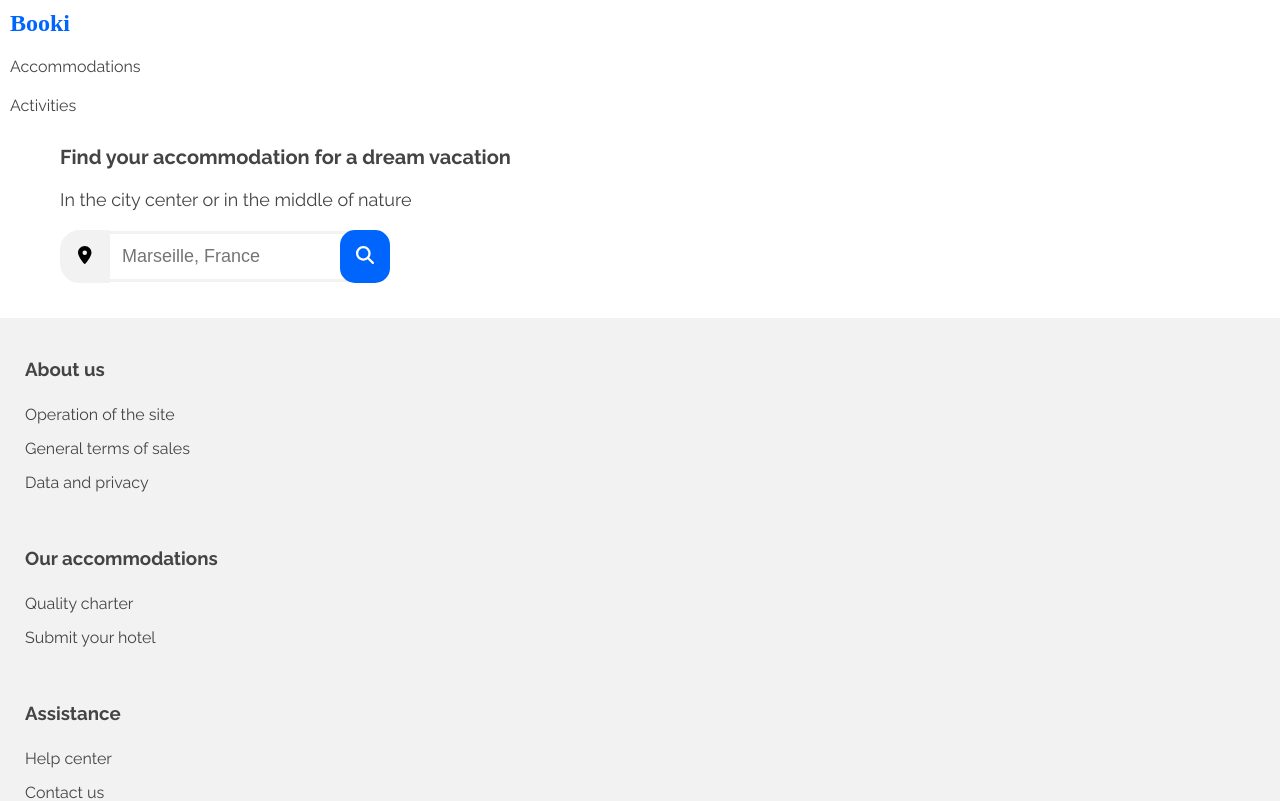
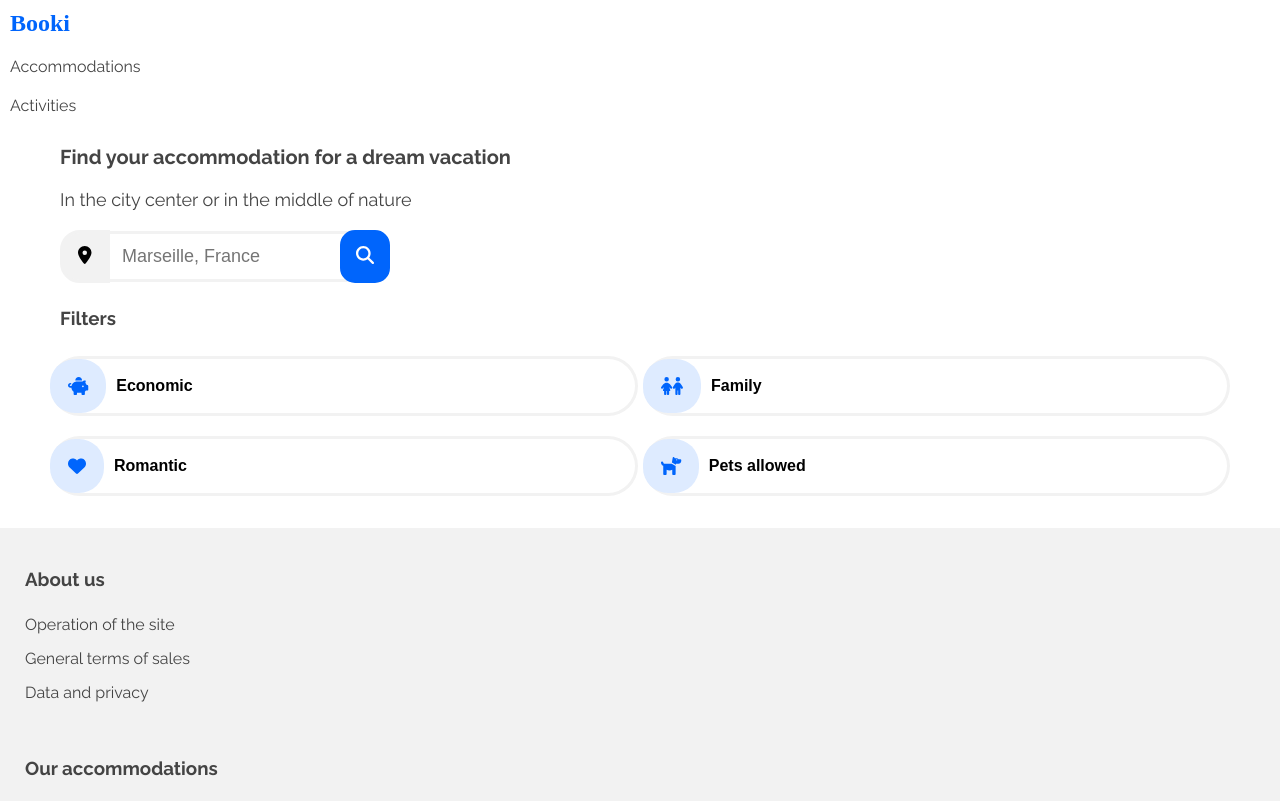
Before and after one commit to FullStackUp/booki, an Angular app in the folder frontend/: page / in a window 1280 px wide. Shown: the top 801 px of the page. Built offline with nearby package versions, Linux system fonts and the light colour scheme; a web font is replaced by a local one.

Commit message:
Add filters component

```diff
--- a/frontend/src/app/app.module.ts
+++ b/frontend/src/app/app.module.ts
@@ -8,6 +8,7 @@ import { HeaderComponent } from './header/header.component';
 import { BodyComponent } from './body/body.component';
 import { FooterComponent } from './footer/footer.component';
 import { SearchFieldComponent } from './body/search-field/search-field.component';
+import { FiltersComponent } from './body/filters/filters.component';
 
 @NgModule({
   declarations: [
@@ -16,6 +17,7 @@ import { SearchFieldComponent } from './body/search-field/search-field.component
     BodyComponent,
     FooterComponent,
     SearchFieldComponent,
+    FiltersComponent,
   ],
   imports: [BrowserModule, AppRoutingModule, FontAwesomeModule],
   providers: [],
--- a/frontend/src/app/body/body.component.html
+++ b/frontend/src/app/body/body.component.html
@@ -2,4 +2,5 @@
   <h2 class="p-10">Find your accommodation for a dream vacation</h2>
   <p class="p-10">In the city center or in the middle of nature</p>
   <app-search-field></app-search-field>
+  <app-filters></app-filters>
 </div>
--- /dev/null
+++ b/frontend/src/app/body/filters/filters.component.html
@@ -0,0 +1,15 @@
+<div class="filters-container">
+  <h3 class="filters-title p-10">Filters</h3>
+  <button class="filters-icons">
+    <fa-icon [icon]="economicIcon" class="fa-icons mr-10"></fa-icon>Economic
+  </button>
+  <button class="filters-icons">
+    <fa-icon [icon]="familyIcon" class="fa-icons mr-10"></fa-icon>Family
+  </button>
+  <button class="filters-icons">
+    <fa-icon [icon]="romanticIcon" class="fa-icons mr-10"></fa-icon>Romantic
+  </button>
+  <button class="filters-icons">
+    <fa-icon [icon]="petsIcon" class="fa-icons mr-10"></fa-icon>Pets allowed
+  </button>
+</div>
--- /dev/null
+++ b/frontend/src/app/body/filters/filters.component.scss
@@ -0,0 +1,47 @@
+.filters-container {
+  display: grid;
+  //rows / columns
+  grid-template: 50px repeat(2, 75px) / 1fr 1fr;
+  grid-gap: 5px;
+  justify-content: center;
+  align-items: center;
+}
+
+.filters-title {
+  //grid-row-start / grid-column-start / grid-row-end / grid-column-end
+  grid-area: 1 / 1 / 2 / 3;
+}
+
+.filters-icons {
+  display: flex;
+  align-items: center;
+  border: 3px solid var(--lightwhite);
+  border-left: none;
+  border-radius: 2rem;
+  font-weight: bold;
+  font-size: 16px;
+  background-color: white;
+  cursor: pointer;
+}
+.filters-icons:hover {
+  border: 3px solid var(--primary);
+  transition: all 0.4s;
+}
+.filters-icons:focus {
+  background-color: var(--secondary);
+  color: var(--primary);
+  border-color: var(--secondary);
+  transition: all 0.4s;
+  border: 3px solid var(--primary);
+}
+
+.fa-icons {
+  display: flex;
+  align-items: center;
+  justify-content: center;
+  font-size: 18px;
+  border-radius: 25px;
+  padding: 18px;
+  color: var(--primary);
+  background-color: var(--secondary);
+}
--- /dev/null
+++ b/frontend/src/app/body/filters/filters.component.ts
@@ -0,0 +1,20 @@
+import { Component, OnInit } from '@angular/core';
+import { faPiggyBank } from '@fortawesome/free-solid-svg-icons';
+import { faChildren } from '@fortawesome/free-solid-svg-icons';
+import { faHeart } from '@fortawesome/free-solid-svg-icons';
+import { faDog } from '@fortawesome/free-solid-svg-icons';
+
+@Component({
+  selector: 'app-filters',
+  templateUrl: './filters.component.html',
+  styleUrls: ['./filters.component.scss'],
+})
+export class FiltersComponent implements OnInit {
+  economicIcon = faPiggyBank;
+  familyIcon = faChildren;
+  romanticIcon = faHeart;
+  petsIcon = faDog;
+  constructor() {}
+
+  ngOnInit(): void {}
+}
--- a/frontend/src/styles.scss
+++ b/frontend/src/styles.scss
@@ -60,6 +60,9 @@ body {
   margin: 15px;
 }
 
+.mr-10 {
+  margin-right: 10px;
+}
 // debug :
 
 .d1 {
```
